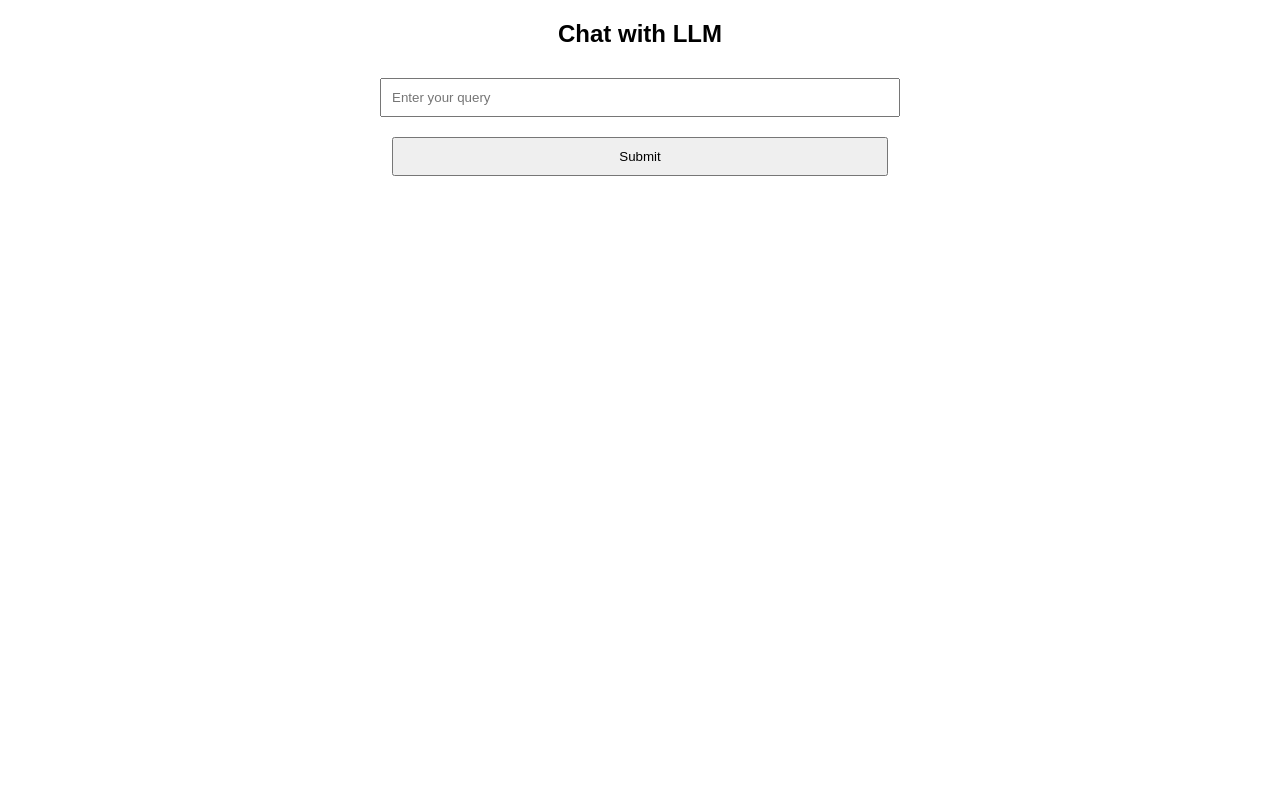
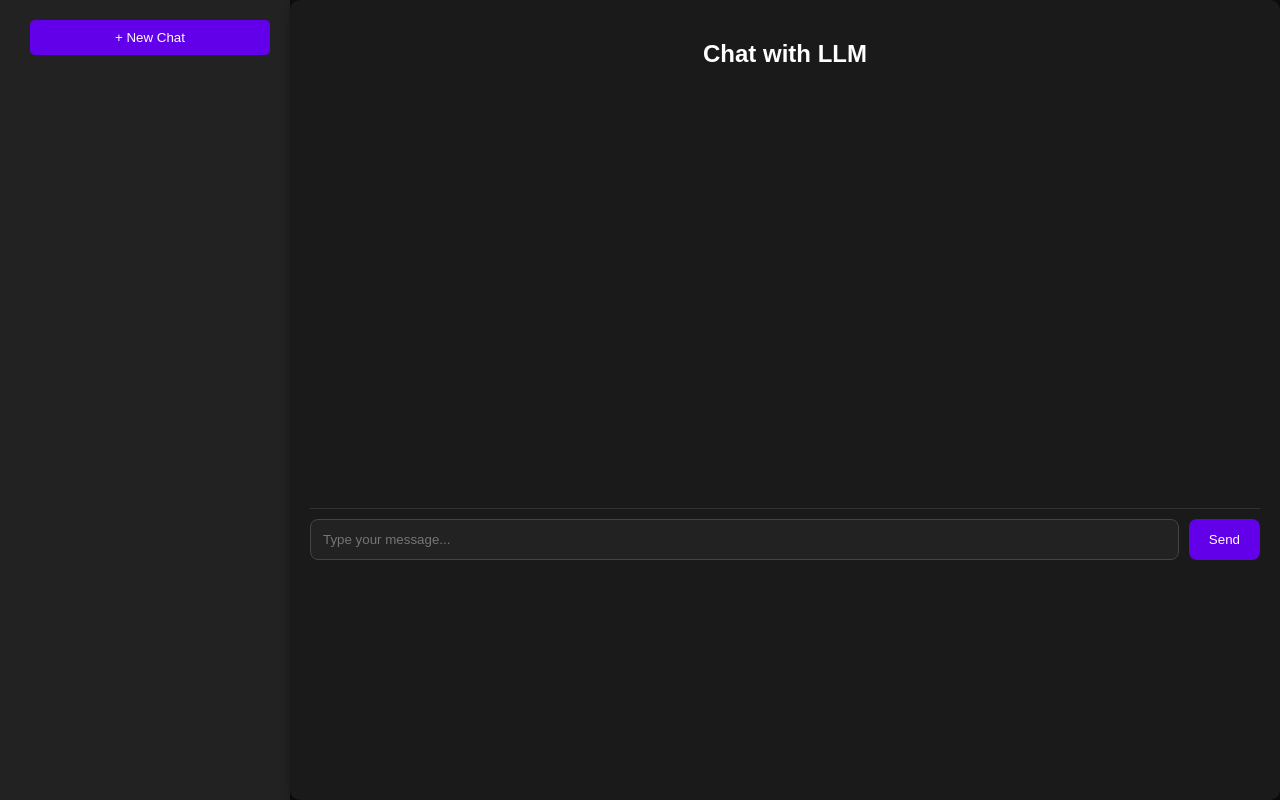
Before and after one commit to ANILKUMARREDDYMURRA/llm-chat, a FastAPI app: page / in a window 1280 px wide. Run offline with FastAPI, Linux system fonts and the light colour scheme.

Commit message:
still pending

```diff
--- a/backend/main.py
+++ b/backend/main.py
@@ -3,55 +3,66 @@ from pathlib import Path
 from dotenv import load_dotenv
 from fastapi import FastAPI, Request, Form
 from fastapi.templating import Jinja2Templates
+from fastapi.responses import JSONResponse
 import google.generativeai as genai
+import re
+import uuid
 
-# Load API Key from .env file
+# Load API Key
 env_path = Path(__file__).resolve().parent / ".env"
 load_dotenv(dotenv_path=env_path)
 
-# Configure Google Gemini API
-genai.configure(api_key=os.getenv("GEMINI_API_KEY"))
+API_KEY = os.getenv("GEMINI_API_KEY")
+if not API_KEY:
+    print("❌ Error: GEMINI_API_KEY is missing! Please set it in your .env file.")
 
-# Fetch available models
+genai.configure(api_key=API_KEY)
+
 try:
     models = genai.list_models()
     available_models = [model.name for model in models if "gemini" in model.name]
-    print("✅ Available Gemini Models:", available_models)
 
-    # Choose the best available model
-    PREFERRED_MODEL = "models/gemini-1.5-flash-002"
-    if PREFERRED_MODEL in available_models:
-        model_name = PREFERRED_MODEL
-    elif available_models:
-        model_name = available_models[0]  # Fallback to first available
-    else:
-        model_name = None
+
+    PREFERRED_MODEL = "models/gemini-2.0-flash-thinking-exp-01-21"
+    model_name = PREFERRED_MODEL if PREFERRED_MODEL in available_models else available_models[0] if available_models else None
 
 except Exception as e:
     print(f"❌ Error fetching models: {e}")
     model_name = None
 
-# Initialize FastAPI app
 app = FastAPI()
-
-# Set up Jinja2 templates
 BASE_DIR = Path(__file__).resolve().parent
 templates = Jinja2Templates(directory=str(BASE_DIR / "templates"))
 
+# Dictionary to store chat history with unique chat IDs
+chats = {}
+
 @app.get("/")
 async def home(request: Request):
-    return templates.TemplateResponse("index.html", {"request": request})
+    return templates.TemplateResponse("index.html", {"request": request, "chats": chats})
 
-@app.post("/")
-async def chat(request: Request, user_query: str = Form(...)):
+@app.post("/chat")
+async def chat(user_query: str = Form(...), chat_id: str = Form(...)):
+    global chats
+
     if not model_name:
-        return {"response": "❌ Error: No valid Gemini model available."}
+        return JSONResponse({"error": "❌ No valid Gemini model available."}, status_code=500)
 
     try:
         model = genai.GenerativeModel(model_name)
         response = model.generate_content(user_query)
-        bot_response = response.text if hasattr(response, "text") else "No response from Gemini."
+        bot_response = response.text if hasattr(response, "text") else "⚠ No valid response from AI."
+
+        # ✅ Ensure only headings and subheadings are bold
+        bot_response = re.sub(r"\*\*(.*?)\*\*", r"<b>\1</b>", bot_response)  # Bold only for headings
+        bot_response = re.sub(r"\* (.*?)", r"• \1", bot_response)  # Bullet points
+
+        if chat_id not in chats:
+            chats[chat_id] = {"title": user_query[:30], "messages": []}
+
+        chats[chat_id]["messages"].append({"user": user_query, "bot": bot_response})
+
+        return JSONResponse({"chat_id": chat_id, "user": user_query, "bot": bot_response})
+
     except Exception as e:
-        bot_response = f"❌ Error: {str(e)}"
-
-    return {"response": bot_response}
+        return JSONResponse({"error": str(e)}, status_code=500)
--- a/backend/templates/index.html
+++ b/backend/templates/index.html
@@ -5,24 +5,183 @@
     <meta name="viewport" content="width=device-width, initial-scale=1.0">
     <title>Chat with LLM</title>
     <style>
-        body { font-family: Arial, sans-serif; margin: 20px; text-align: center; }
-        input, button { margin: 10px; padding: 10px; width: 80%; }
-        .container { width: 50%; margin: auto; }
-        textarea { width: 80%; height: 100px; margin-top: 10px; }
+        body {
+            font-family: Arial, sans-serif;
+            background-color: #0d0d0d;
+            color: #ffffff;
+            margin: 0;
+            padding: 0;
+            display: flex;
+            height: 100vh;
+        }
+
+        .sidebar {
+            width: 250px;
+            background: #222;
+            padding: 20px;
+            display: flex;
+            flex-direction: column;
+        }
+
+        .new-chat-btn {
+            background: #6200ea;
+            color: white;
+            padding: 10px;
+            border: none;
+            border-radius: 5px;
+            cursor: pointer;
+            margin-bottom: 20px;
+        }
+
+        .new-chat-btn:hover {
+            background: #3700b3;
+        }
+
+        .chat-container {
+            flex: 1;
+            background: #1a1a1a;
+            padding: 20px;
+            border-radius: 10px;
+            box-shadow: 0 4px 10px rgba(0, 0, 0, 0.3);
+            display: flex;
+            flex-direction: column;
+        }
+
+        .chat-history {
+            height: 400px;
+            overflow-y: auto;
+            padding: 10px;
+            display: flex;
+            flex-direction: column;
+            gap: 10px;
+            border-bottom: 1px solid #333;
+            scroll-behavior: smooth;
+        }
+
+        .user-message, .bot-message {
+            padding: 12px 15px;
+            border-radius: 10px;
+            max-width: 80%;
+            word-wrap: break-word;
+        }
+
+        .user-message {
+            align-self: flex-end;
+            background-color: #6200ea;
+        }
+
+        .bot-message {
+            align-self: flex-start;
+            background-color: #333;
+        }
+
+        .input-container {
+            display: flex;
+            margin-top: 10px;
+        }
+
+        input {
+            flex: 1;
+            padding: 12px;
+            border-radius: 8px;
+            border: 1px solid #444;
+            background: #222;
+            color: #fff;
+            outline: none;
+        }
+
+        button {
+            padding: 12px 20px;
+            margin-left: 10px;
+            border-radius: 8px;
+            border: none;
+            background-color: #6200ea;
+            color: white;
+            cursor: pointer;
+            transition: 0.3s;
+        }
+
+        button:hover {
+            background-color: #3700b3;
+        }
+
+        button:disabled {
+            background-color: #444;
+            cursor: not-allowed;
+        }
     </style>
 </head>
 <body>
-    <div class="container">
-        <h2>Chat with LLM</h2>
-        <form method="post">
-            <input type="text" name="user_query" placeholder="Enter your query" required value="{{ user_query or '' }}">
-            <button type="submit">Submit</button>
+
+    <div class="sidebar">
+        <button class="new-chat-btn" onclick="startNewChat()">+ New Chat</button>
+        <div id="chatList"></div>
+    </div>
+
+    <div class="chat-container">
+        <h2 style="text-align: center;">Chat with LLM</h2>
+
+        <div class="chat-history" id="chatHistory"></div>
+
+        <form class="input-container" id="queryForm">
+            <input type="text" id="userQuery" placeholder="Type your message..." required>
+            <button type="submit" id="sendBtn">Send</button>
         </form>
+    </div>
 
-        {% if response %}
-            <h3>Response:</h3>
-            <textarea readonly>{{ response }}</textarea>
-        {% endif %}
-    </div>
+    <script>
+        let chatHistory = document.getElementById("chatHistory");
+        let form = document.getElementById("queryForm");
+        let input = document.getElementById("userQuery");
+        let sendBtn = document.getElementById("sendBtn");
+        let chatList = document.getElementById("chatList");
+        let currentChatId = generateUUID();
+
+        function generateUUID() {
+            return "chat-" + Math.random().toString(36).substr(2, 9);
+        }
+
+        function appendMessage(content, type) {
+            let div = document.createElement("div");
+            div.className = type === "user" ? "user-message" : "bot-message";
+            div.innerHTML = content.replace(/\n/g, "<br>");
+            chatHistory.appendChild(div);
+            chatHistory.scrollTop = chatHistory.scrollHeight;
+        }
+
+        form.addEventListener("submit", async function (e) {
+            e.preventDefault();
+
+            let userMessage = input.value.trim();
+            if (userMessage === "") return;
+
+            appendMessage(userMessage, "user");
+            input.value = "";
+            sendBtn.innerText = "Fetching...";
+            sendBtn.disabled = true;
+
+            try {
+                let response = await fetch("/chat", {
+                    method: "POST",
+                    headers: { "Content-Type": "application/x-www-form-urlencoded" },
+                    body: new URLSearchParams({ user_query: userMessage, chat_id: currentChatId })
+                });
+
+                let data = await response.json();
+                appendMessage(data.bot || "⚠ No valid response from AI.", "bot");
+            } catch (error) {
+                appendMessage("❌ Error contacting the server.", "bot");
+            }
+
+            sendBtn.innerText = "Send";
+            sendBtn.disabled = false;
+        });
+
+        function startNewChat() {
+            currentChatId = generateUUID();
+            chatHistory.innerHTML = "";
+        }
+    </script>
+
 </body>
 </html>
```
Also changed, not shown: backend/chat_history.json (added, +20 -0 lines).
